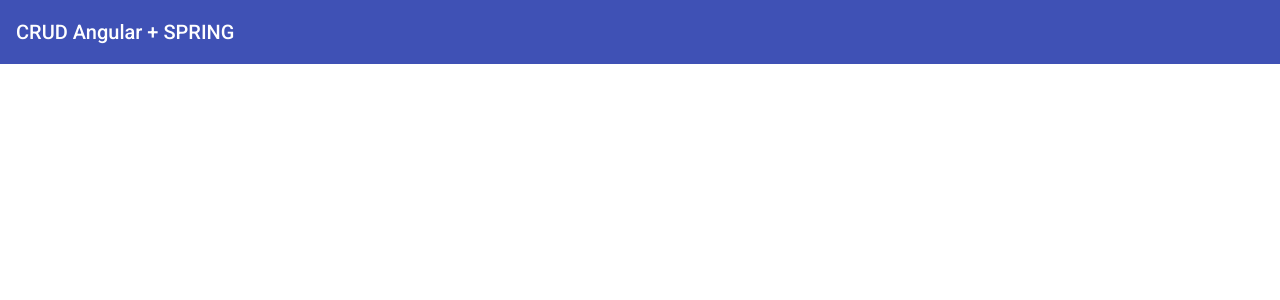
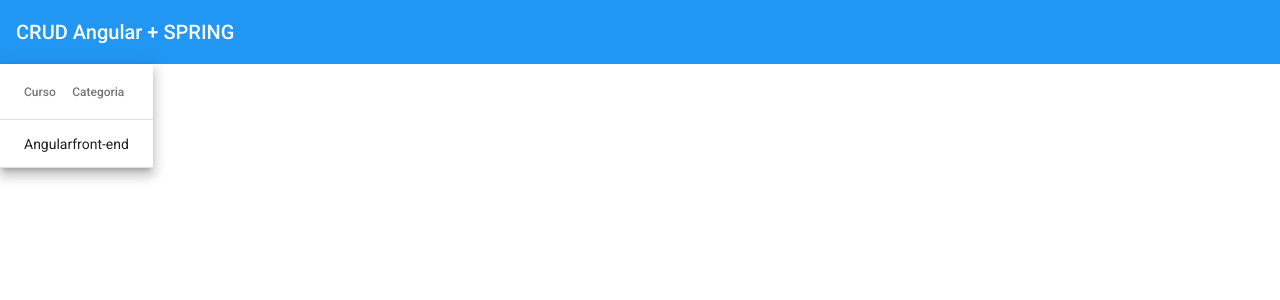
Before and after one commit to MarcosJoseDeOliveira/crud-angular, an Angular app: page /courses in a window 1280 px wide. Before the commit this address led to /. Shown: the top 300 px of the page. Built offline with nearby package versions, Linux system fonts and the light colour scheme.

Commit message:
aula 6 concluida

```diff
--- a/src/app/app-routing.module.ts
+++ b/src/app/app-routing.module.ts
@@ -1,7 +1,13 @@
 import { NgModule } from '@angular/core';
 import { RouterModule, Routes } from '@angular/router';
 
-const routes: Routes = [];
+const routes: Routes = [
+  { path: '',pathMatch: 'full', redirectTo: 'courses'},
+  {
+    path: 'courses',
+    loadChildren: () => import('./courses/courses.module').then(m => m.CoursesModule)
+  }
+];
 
 @NgModule({
   imports: [RouterModule.forRoot(routes)],
--- a/src/app/app.component.html
+++ b/src/app/app.component.html
@@ -1,3 +1,5 @@
 <mat-toolbar color="primary">
   <span>CRUD Angular + SPRING</span>
 </mat-toolbar>
+
+<router-outlet></router-outlet>
--- /dev/null
+++ b/src/app/courses/courses/courses.component.html
@@ -0,0 +1,18 @@
+<table mat-table [dataSource]="courses" class="mat-elevation-z8">
+
+  <!-- Name Column -->
+  <ng-container matColumnDef="name">
+    <th mat-header-cell *matHeaderCellDef> Curso </th>
+    <td mat-cell *matCellDef="let course"> {{ course.name }} </td>
+  </ng-container>
+
+  <!-- Category Column -->
+  <ng-container matColumnDef="category">
+    <th mat-header-cell *matHeaderCellDef> Categoria </th>
+    <td mat-cell *matCellDef="let course"> {{ course.category }} </td>
+  </ng-container>
+
+  <tr mat-header-row *matHeaderRowDef="displayedColumns"></tr>
+  <tr mat-row *matRowDef="let row; columns: displayedColumns;"></tr>
+
+</table>
--- /dev/null
+++ b/src/app/courses/courses/courses.component.ts
@@ -0,0 +1,23 @@
+import { Component, OnInit } from '@angular/core';
+
+import { Course } from './../model/course';
+
+@Component({
+  selector: 'app-courses',
+  templateUrl: './courses.component.html',
+  styleUrls: ['./courses.component.scss']
+})
+export class CoursesComponent implements OnInit {
+
+  courses: Course[] = [
+    { _id: '1', name: 'Angular', category: 'front-end'}
+  ];
+  displayedColumns = ['name','category'];
+
+
+  constructor() { }
+
+  ngOnInit(): void {
+  }
+
+}
--- /dev/null
+++ b/src/app/courses/model/course.ts
@@ -0,0 +1,5 @@
+export interface Course {
+  _id: string;
+  name: string;
+  category: string;
+}
--- a/src/styles.scss
+++ b/src/styles.scss
@@ -1,4 +1,14 @@
 /* You can add global styles to this file, and also import other style files */
+@import '@angular/material/theming';
+@include mat-core();
+
+$custom-app-primary: mat-palette($mat-blue);
+$custom-app-secondary: mat-palette($mat-indigo, A200, A400, 700);
+$custom-app-warn: mat-palette($mat-red);
+
+$custom-theme: mat-light-theme($custom-app-primary, $custom-app-secondary, $custom-app-warn);
+
+@include angular-material-theme($custom-theme);
 
 html, body { height: 100%; }
 body { margin: 0; font-family: Roboto, "Helvetica Neue", sans-serif; }
```
Also changed, not shown: src/app/courses/courses-routing.module.ts (added, +14 -0 lines), src/app/courses/courses.module.ts (added, +19 -0 lines), src/app/courses/courses/courses.component.scss (added), 1 other file (tests, documents, lock files or other folders).
